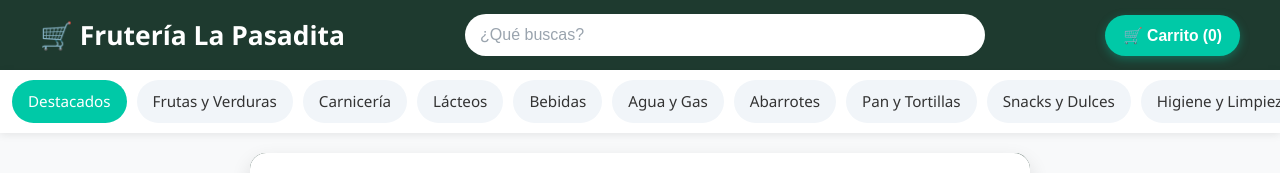
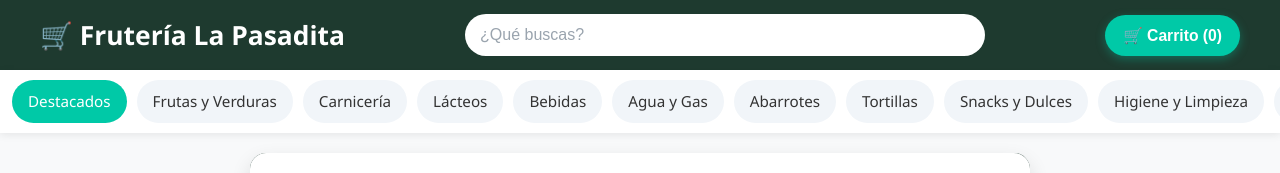
Before and after one commit to eddi-eddi/lapasadita, a plain HTML site: page index.html in a window 1280 px wide. Shown: the top 173 px of the page. Drawn offline with Linux system fonts and the light colour scheme.

Commit message:
Update index.html

```diff
--- a/index.html
+++ b/index.html
@@ -36,7 +36,7 @@
         <div class="menu-item" data-categoria="bebidas">Bebidas</div>
         <div class="menu-item" data-categoria="agua">Agua y Gas</div>
         <div class="menu-item" data-categoria="abarrotes">Abarrotes</div>
-        <div class="menu-item" data-categoria="pan">Pan y Tortillas</div>
+        <div class="menu-item" data-categoria="pan">Tortillas</div>
         <div class="menu-item" data-categoria="snacks">Snacks y Dulces</div>
         <div class="menu-item" data-categoria="higiene">Higiene y Limpieza</div>
         <div class="menu-item" data-categoria="medicamentos">Medicamentos</div>
```
